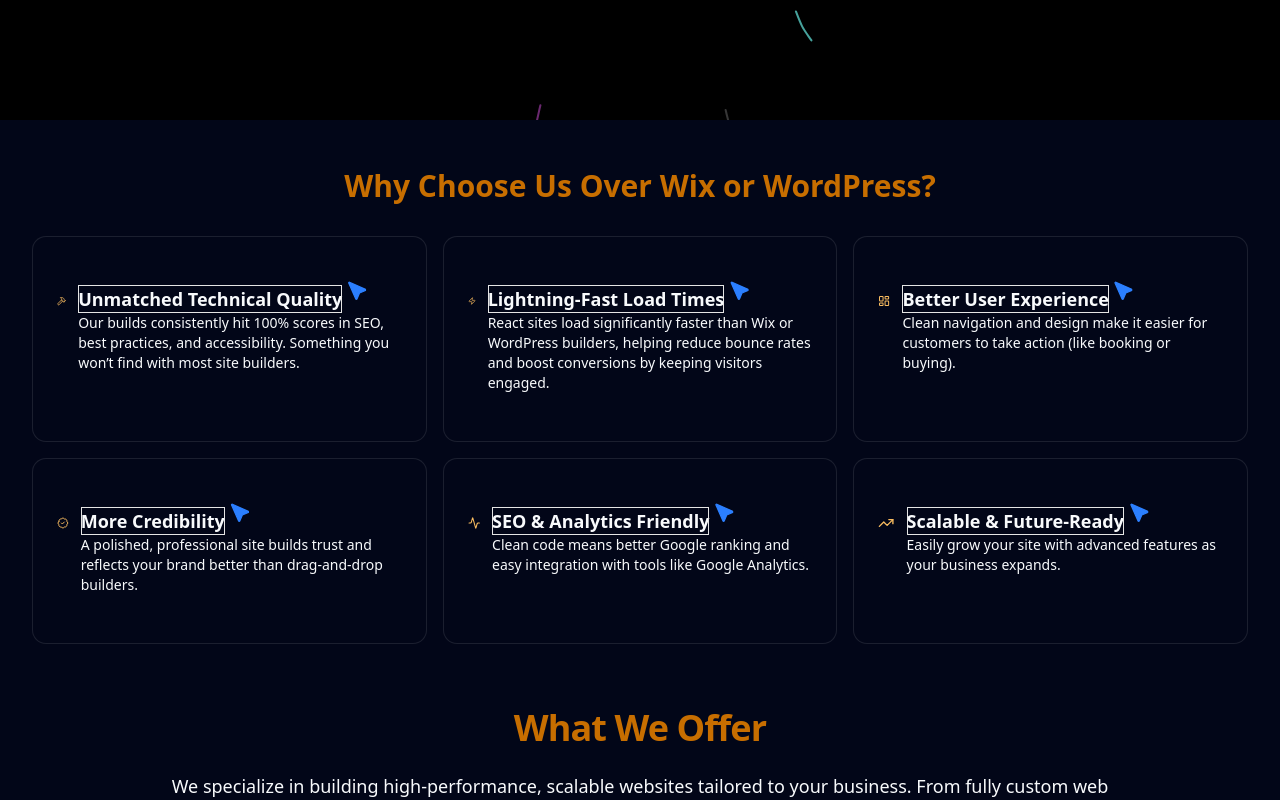
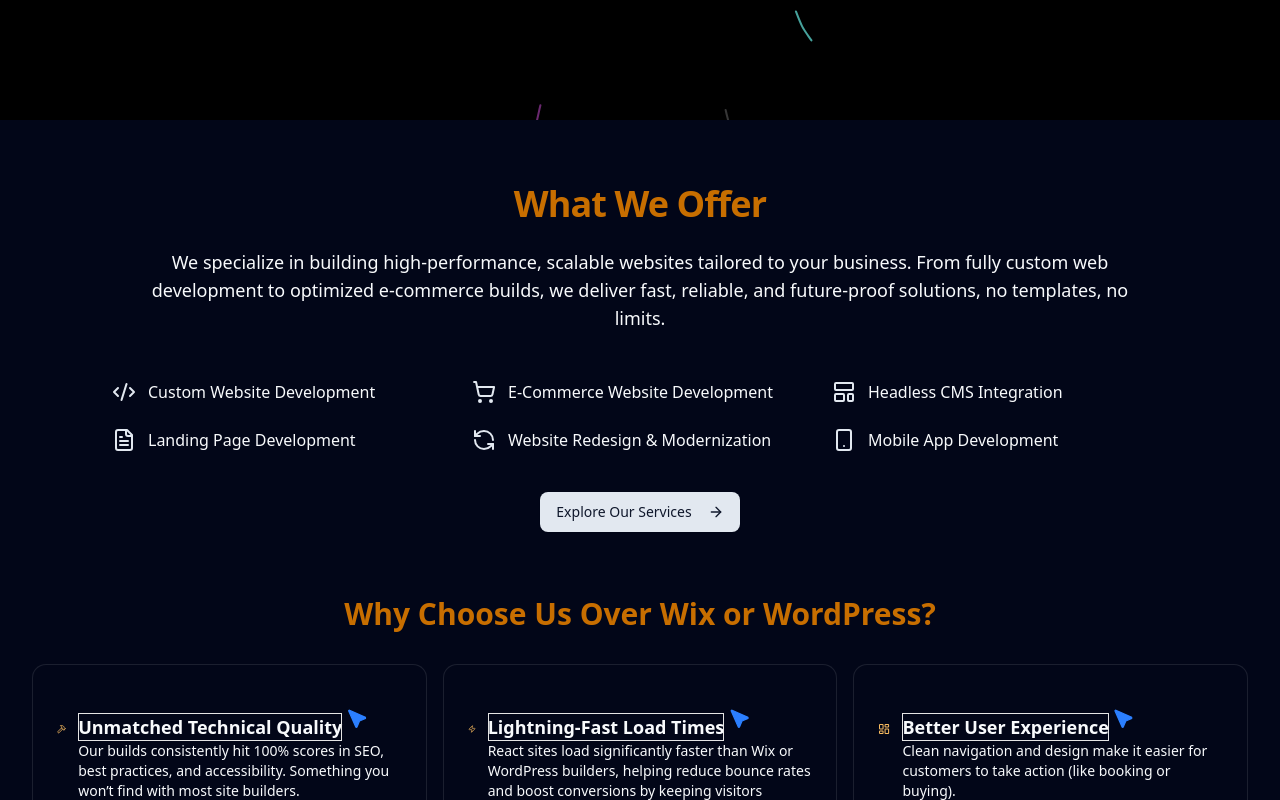
Before and after one commit to abhiram-shaji/the-digital-uplift, a Next.js app: page / in a window 1280 px wide. Shown: the part 680-1480 px from the top of the page. Built offline with nearby package versions, Linux system fonts and the light colour scheme.

Commit message:
feat : add services page

```diff
--- a/src/app/page.tsx
+++ b/src/app/page.tsx
@@ -11,8 +11,8 @@ export default function Home() {
     <>
       <Hero /> {/* NOT wrapped in <main>, so it doesn’t inherit max-width or padding */}
       <main className="px-4 sm:px-6 lg:px-8 max-w-screen-xl mx-auto">
+        <ServicesSection />
         <WhyChooseReact />
-        <ServicesSection />
         <AboutSection />
         <SampleWorksSection />
         <FaqSection />
--- /dev/null
+++ b/src/app/services-the-digital-uplift/page.tsx
@@ -0,0 +1,100 @@
+// app/services/page.tsx
+import { Metadata } from 'next';
+import {
+  Hammer,
+  ShoppingCart,
+  LayoutDashboard,
+  MousePointerClick,
+  RefreshCw,
+  Smartphone,
+  Rocket,
+} from 'lucide-react';
+import { Card, CardHeader, CardTitle, CardContent } from '@/components/ui/card';
+
+export const dynamic = 'force-static';
+
+export const metadata: Metadata = {
+  title: 'What We Offer | The Digital Uplift',
+  description:
+    'Explore our custom development services including website builds, e-commerce, mobile apps, CMS integration, and redesigns—all tailored to grow your business.',
+  alternates: {
+    canonical: 'https://www.thedigitaluplift.ca/services',
+  },
+};
+
+const services = [
+  {
+    title: 'Custom Website Development',
+    description:
+      'Every business deserves a site that reflects its unique identity. We craft fully custom websites using the latest technologies, ensuring lightning-fast load times, exceptional user experience, and full control over features.',
+    icon: <Hammer className="w-8 h-8 text-primary" />,
+  },
+  {
+    title: 'E-Commerce Website Development',
+    description:
+      'Sell with speed and style. Our e-commerce builds are optimized for conversions and designed to scale. Secure checkout, product management, and analytics come built-in.',
+    icon: <ShoppingCart className="w-8 h-8 text-primary" />,
+  },
+  {
+    title: 'Headless CMS Integration',
+    description:
+      'Take control without sacrificing performance. We integrate modern headless CMSs that let you easily update your site while keeping it fast, secure, and SEO-friendly.',
+    icon: <LayoutDashboard className="w-8 h-8 text-primary" />,
+  },
+  {
+    title: 'Landing Page Development',
+    description:
+      'Turn clicks into customers. We build high-converting landing pages optimized for lead capture, sales, and promotions—fast, focused, and effective.',
+    icon: <MousePointerClick className="w-8 h-8 text-primary" />,
+  },
+  {
+    title: 'Website Redesign & Modernization',
+    description:
+      'If your current site feels outdated or underperforms, we’ll rebuild it with a focus on performance, usability, and polished design that reflects your brand.',
+    icon: <RefreshCw className="w-8 h-8 text-primary" />,
+  },
+  {
+    title: 'Mobile App Development',
+    description:
+      'Expand your reach with custom iOS and Android apps. We build apps that match your brand and include features like chat, bookings, and push notifications.',
+    icon: <Smartphone className="w-8 h-8 text-primary" />,
+  },
+];
+
+export default function ServicesPage() {
+  return (
+    <div className="max-w-5xl mx-auto px-4 py-20">
+      <div className="text-center mb-12">
+        <h1 className="text-4xl font-bold tracking-tight text-foreground">What We Offer</h1>
+        <p className="mt-4 text-lg text-muted-foreground max-w-2xl mx-auto">
+          We specialize in building high-performance, scalable websites tailored to your business. From fully custom
+          web development to optimized e-commerce builds, we deliver fast, reliable, and future-proof solutions with no
+          templates and no limits.
+        </p>
+      </div>
+
+      <div className="grid gap-8 sm:grid-cols-2 lg:grid-cols-3">
+        {services.map((service) => (
+          <Card key={service.title} className="h-full hover:shadow-lg transition-shadow">
+            <CardHeader className="flex items-center gap-3">
+              {service.icon}
+              <CardTitle className="text-xl">{service.title}</CardTitle>
+            </CardHeader>
+            <CardContent>
+              <p className="text-muted-foreground text-sm">{service.description}</p>
+            </CardContent>
+          </Card>
+        ))}
+      </div>
+
+      <div className="text-center mt-16">
+        <Rocket className="mx-auto mb-4 w-8 h-8 text-primary" />
+        <h2 className="text-2xl font-semibold">Explore Our Services</h2>
+        <p className="mt-2 text-muted-foreground max-w-xl mx-auto">
+          No matter the stage or size of your business, we are ready to help you grow with powerful digital tools.
+          Reach out today to discuss how we can bring your vision to life.
+        </p>
+      </div>
+    </div>
+  );
+}
--- a/src/components/sections/ServicesSection.tsx
+++ b/src/components/sections/ServicesSection.tsx
@@ -44,7 +44,7 @@ export default function ServicesSection() {
       </div>
 
       <div className="mt-10 text-center">
-        <Link href="/services">
+        <Link href="/services-the-digital-uplift">
           <Button variant="default" size="lg">
             Explore Our Services <ArrowRight className="ml-2 h-4 w-4" />
           </Button>
--- a/src/components/sections/WhyChooseReact.tsx
+++ b/src/components/sections/WhyChooseReact.tsx
@@ -52,7 +52,7 @@ const points = [
 
 export default function WhyChooseReact() {
   return (
-    <section className="pt-12 text-center">
+    <section className="mb-12 text-center">
       <h2 className="text-2xl sm:text-3xl font-bold mb-8">
         Why Choose Us Over Wix or WordPress?
       </h2>
```
